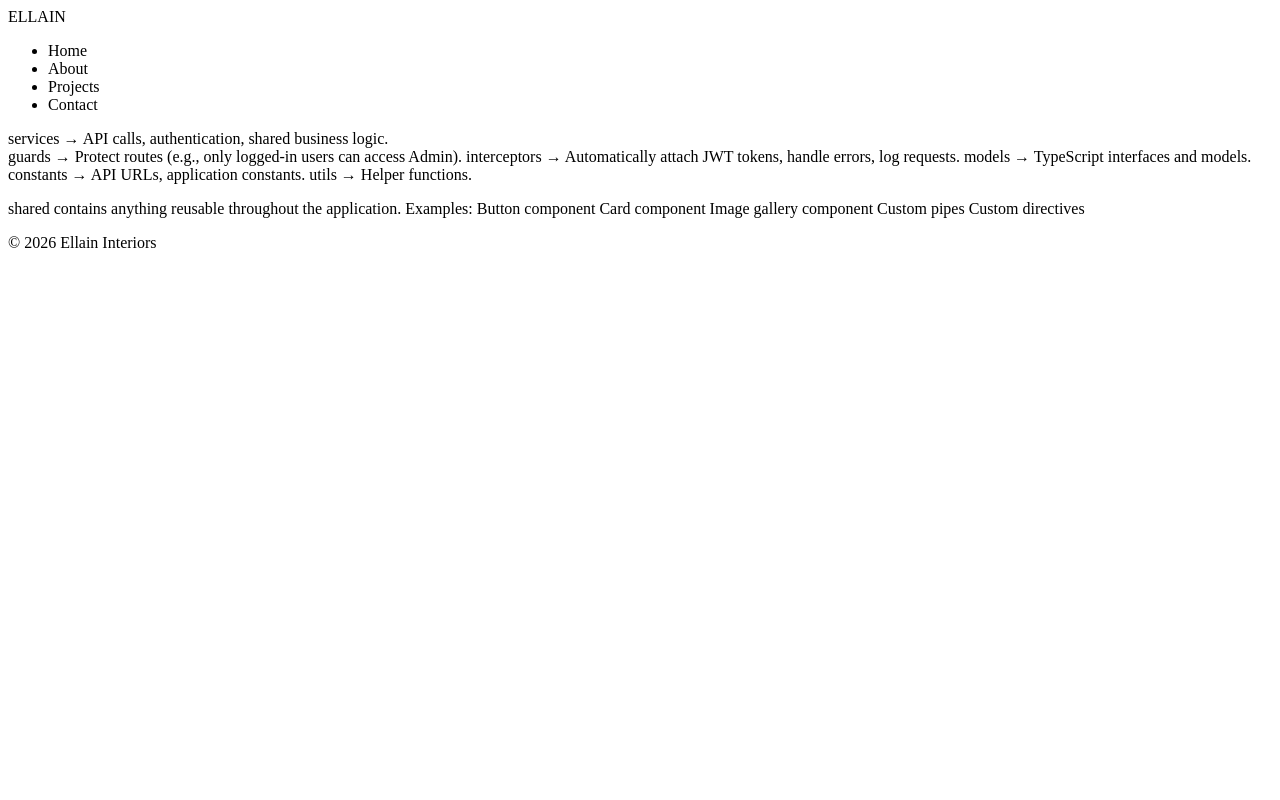
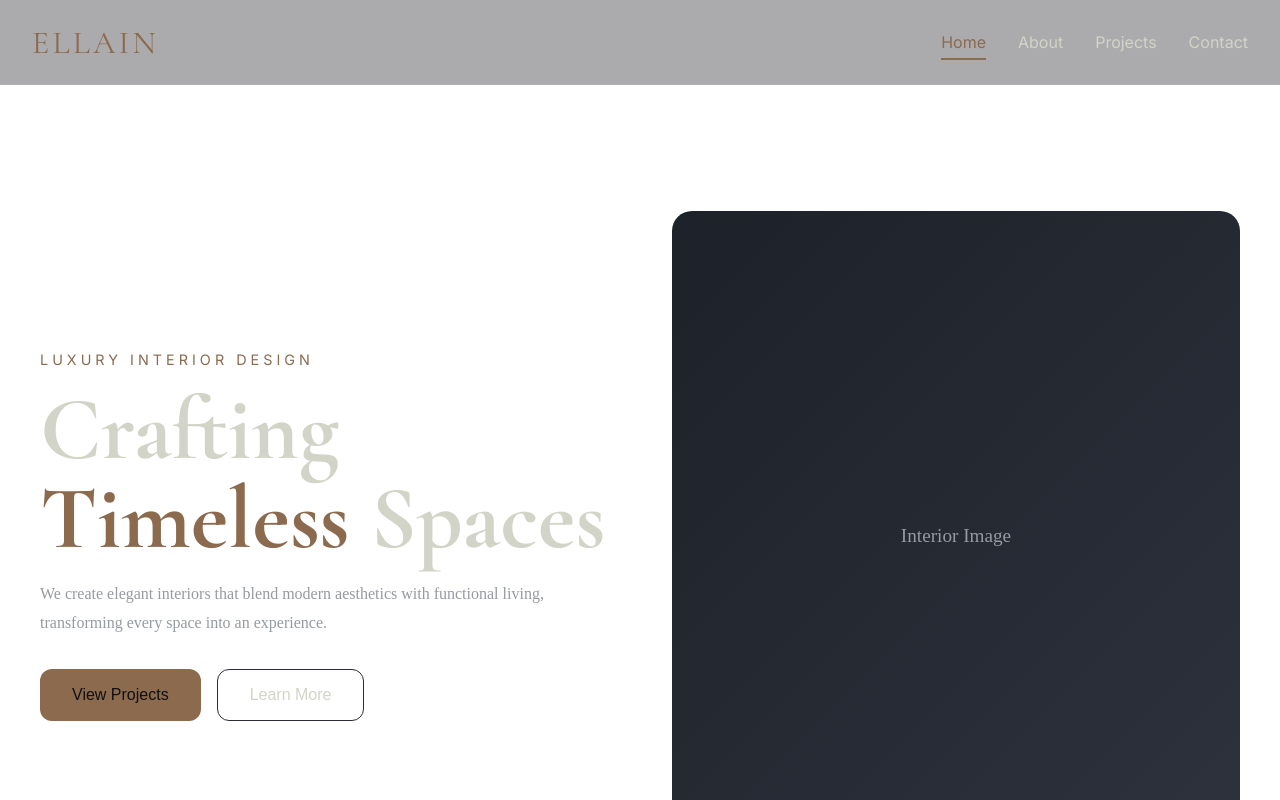
Before and after one commit to Florain-A/ellain-website, an Angular app: page / in a window 1280 px wide. Shown: the top 800 px of the page. Built offline with nearby package versions, Linux system fonts and the light colour scheme.

Commit message:
gsap install and basic setup n animate, create hero page in home, standard routes added, signals used

```diff
--- a/package.json
+++ b/package.json
@@ -17,6 +17,7 @@
     "@angular/forms": "^22.0.0",
     "@angular/platform-browser": "^22.0.0",
     "@angular/router": "^22.0.0",
+    "gsap": "^3.15.0",
     "rxjs": "~7.8.0",
     "tslib": "^2.3.0"
   },
--- /dev/null
+++ b/src/app/modules/home/components/hero/hero.html
@@ -0,0 +1,46 @@
+<section #heroSection class="hero">
+
+  <div class="hero__content">
+
+    <span class="hero__eyebrow">
+      Luxury Interior Design
+    </span>
+
+    <h1 class="hero__title">
+      Crafting
+      <span>Timeless</span>
+      Spaces
+    </h1>
+
+    <p class="hero__description">
+      We create elegant interiors that blend modern aesthetics with
+      functional living, transforming every space into an experience.
+    </p>
+
+    <div class="hero__actions">
+
+      <button class="btn btn-primary">
+        View Projects
+      </button>
+
+      <button class="btn btn-secondary">
+        Learn More
+      </button>
+
+    </div>
+
+  </div>
+
+  <div class="hero__image">
+
+    <!-- We'll replace this with a real image later -->
+
+    <div class="image-placeholder">
+
+      Interior Image
+
+    </div>
+
+  </div>
+
+</section>
--- /dev/null
+++ b/src/app/modules/home/components/hero/hero.scss
@@ -0,0 +1,101 @@
+.hero {
+  min-height: 100vh;
+  padding: 8rem 2rem 4rem;
+  max-width: var(--container-width);
+  margin: 0 auto;
+
+  display: grid;
+  grid-template-columns: 1fr 1fr;
+  align-items: center;
+  gap: 4rem;
+}
+
+.hero__eyebrow {
+  color: var(--color-primary);
+  font-family: var(--font-body);
+  letter-spacing: 0.25rem;
+  text-transform: uppercase;
+  font-size: 0.9rem;
+}
+
+.hero__title {
+  margin: 1rem 0;
+  font-family: var(--font-heading);
+  font-size: clamp(3rem, 7vw, 6rem);
+  line-height: 1;
+  color: var(--color-text);
+
+  span {
+    color: var(--color-primary);
+  }
+}
+
+.hero__description {
+  max-width: 32rem;
+  color: var(--color-muted);
+  line-height: 1.8;
+  margin-bottom: 2rem;
+}
+
+.hero__actions {
+  display: flex;
+  gap: 1rem;
+  flex-wrap: wrap;
+}
+
+.btn {
+  padding: 1rem 2rem;
+  border-radius: var(--radius-md);
+  cursor: pointer;
+  font-size: 1rem;
+  transition: var(--transition-fast);
+}
+
+.btn-primary {
+  background: var(--color-primary);
+  color: #111;
+  border: none;
+}
+
+.btn-primary:hover {
+  transform: translateY(-2px);
+}
+
+.btn-secondary {
+  background: transparent;
+  color: var(--color-text);
+  border: 1px solid var(--color-border);
+}
+
+.image-placeholder {
+  height: 650px;
+  border-radius: var(--radius-lg);
+  background: linear-gradient(
+    135deg,
+    #1d2129,
+    #2d323d
+  );
+
+  display: flex;
+  align-items: center;
+  justify-content: center;
+
+  color: var(--color-muted);
+  font-size: 1.2rem;
+}
+
+@media (max-width: 992px) {
+  .hero {
+    grid-template-columns: 1fr;
+    text-align: center;
+  }
+
+  .hero__description {
+    margin-left: auto;
+    margin-right: auto;
+  }
+
+  .hero__actions {
+    justify-content: center;
+  }
+}
--- /dev/null
+++ b/src/app/modules/home/components/hero/hero.ts
@@ -0,0 +1,37 @@
+import { Component, ElementRef,
+  afterNextRender,
+  inject,
+  viewChild} from '@angular/core';
+  import gsap from 'gsap';
+
+@Component({
+  selector: 'app-hero',
+  imports: [],
+  templateUrl: './hero.html',
+  styleUrl: './hero.scss',
+})
+export class Hero {
+  hero = viewChild<ElementRef>('heroSection');
+//  hero = viewChild<ElementRef>('heroSection'); is viewchild decorator that
+//  allows you to access the DOM element with the template reference variable #heroSection in your component class. It is used to get a reference to the hero section of the component's template, which can be useful for manipulating the DOM or accessing its properties.
+  constructor() {
+    afterNextRender(() => {
+
+        const hero = this.hero()?.nativeElement;
+
+        if (!hero) return;
+
+        gsap.from(hero, {
+
+            opacity: 0,
+
+            duration: 1.2,
+
+            y: 80,
+
+            ease: "power3.out"
+
+        });
+
+    });}
+}
--- a/src/app/modules/home/home.html
+++ b/src/app/modules/home/home.html
@@ -1,17 +1 @@
-<p>services → API calls, authentication, shared business logic.<br>
-guards → Protect routes (e.g., only logged-in users can access Admin).
-interceptors → Automatically attach JWT tokens, handle errors, log requests.
-models → TypeScript interfaces and models.
-constants → API URLs, application constants.
-utils → Helper functions.</p>
-<p>
-    shared contains anything reusable throughout the application.
-
-Examples:
-
-Button component
-Card component
-Image gallery component
-Custom pipes
-Custom directives
-</p>
+<app-hero></app-hero>
--- a/src/app/modules/home/home.ts
+++ b/src/app/modules/home/home.ts
@@ -1,8 +1,9 @@
 import { Component } from '@angular/core';
+import { Hero } from './components/hero/hero';
 
 @Component({
   selector: 'app-home',
-  imports: [],
+  imports: [Hero],
   templateUrl: './home.html',
   styleUrl: './home.scss',
 })
--- a/src/app/shared/components/footer/footer.html
+++ b/src/app/shared/components/footer/footer.html
@@ -1,5 +1,6 @@
 <footer>
 
     © 2026 Ellain Interiors
+    <p>mail ID</p>
 
 </footer>
--- a/src/app/shared/components/navbar/navbar.html
+++ b/src/app/shared/components/navbar/navbar.html
@@ -1,19 +1,66 @@
 <nav class="navbar">
 
-    <div class="logo">
+    <div class="container">
+
+        <a
+            class="logo"
+            routerLink="/">
+
             ELLAIN
-    </div>
 
-    <ul>
+        </a>
 
-        <li>Home</li>
+        <ul class="nav-links">
 
-        <li>About</li>
+            <li>
 
-        <li>Projects</li>
+                <a
+                    routerLink="/"
+                    routerLinkActive="active"
+                    [routerLinkActiveOptions]="{ exact: true }">
 
-        <li>Contact</li>
+                    Home
+
+                </a>
+
+            </li>
+
+            <li>
+
+                <a
+                    routerLink="/about"
+                    routerLinkActive="active">
+
+                    About
+
+                </a>
+
+            </li>
+
+            <li>
+
+                <a>
+
+                    Projects
+
+                </a>
+
+            </li>
+
+            <li>
+
+                <a
+                    routerLink="/contact"
+                    routerLinkActive="active">
+
+                    Contact
+
+                </a>
+
+            </li>
 
         </ul>
 
+    </div>
+
 </nav>
--- a/src/app/shared/components/navbar/navbar.scss
+++ b/src/app/shared/components/navbar/navbar.scss
@@ -0,0 +1,113 @@
+.navbar {
+
+    position: fixed;
+
+    top: 0;
+
+    left: 0;
+
+    width: 100%;
+
+    z-index: 1000;
+
+    background: rgba(15,17,21,.35);
+
+    backdrop-filter: blur(18px);
+
+    border-bottom: 1px solid rgba(255,255,255,.08);
+
+}
+
+.container{
+
+    max-width: var(--container-width);
+
+    margin: auto;
+
+    padding: 1rem 2rem;
+
+    display:flex;
+
+    justify-content:space-between;
+
+    align-items:center;
+
+}
+
+.logo{
+
+    text-decoration:none;
+
+    color:var(--color-primary);
+
+    font-family:var(--font-heading);
+
+    font-size:2rem;
+
+    letter-spacing:.2rem;
+
+}
+
+.nav-links{
+
+    display:flex;
+
+    list-style:none;
+
+    gap:2rem;
+
+}
+
+.nav-links a{
+
+    text-decoration:none;
+
+    color:var(--color-text);
+
+    font-family:var(--font-body);
+
+    position:relative;
+
+    transition:.3s;
+
+}
+
+.nav-links a:hover{
+
+    color:var(--color-primary);
+
+}
+
+.nav-links a::after{
+
+    content:"";
+
+    position:absolute;
+
+    bottom:-8px;
+
+    left:0;
+
+    width:0;
+
+    height:2px;
+
+    background:var(--color-primary);
+
+    transition:.3s;
+
+}
+
+.nav-links a:hover::after,
+
+.nav-links a.active::after{
+
+    width:100%;
+
+}
+
+.nav-links a.active{
+
+    color:var(--color-primary);
+
+}
--- a/src/app/shared/components/navbar/navbar.ts
+++ b/src/app/shared/components/navbar/navbar.ts
@@ -1,9 +1,21 @@
-import { Component } from '@angular/core';
+import { Component, signal } from '@angular/core';
+import { RouterLink, RouterLinkActive } from '@angular/router';
 
 @Component({
   selector: 'app-navbar',
-  imports: [],
+  imports: [RouterLink, RouterLinkActive],
   templateUrl: './navbar.html',
   styleUrl: './navbar.scss',
 })
-export class Navbar {}
+export class Navbar {
+  menuOpen = signal(false);
+
+  toggleMenu() {
+    this.menuOpen.update((value) => !value);
+  }
+  closeMenu() {
+    this.menuOpen.set(false);
+  }
+}
+//Signals are Angular's recommended reactive state mechanism for component-local state.
+// For a simple menu toggle, they're cleaner than using plain booleans
--- a/src/styles/abstracts/_variables.scss
+++ b/src/styles/abstracts/_variables.scss
@@ -4,11 +4,11 @@
 
   --color-background: #0f1115;
   --color-surface: #171a21;
-  --color-primary: #d4af37;
+  --color-primary: #8B6A4E;
   --color-primary-hover: #e2c15b;
 
-  --color-text: #f5f5f5;
-  --color-muted: #9ca3af;
+  --color-text: #d2d4c8;
+  --color-muted: #969aa1;
   --color-border: #2a2d35;
 
   /* ===== TYPOGRAPHY ===== */
```
Also changed, not shown: 1 other file (tests, documents, lock files or other folders). Lines whose indentation alone changed are shown as unchanged.
